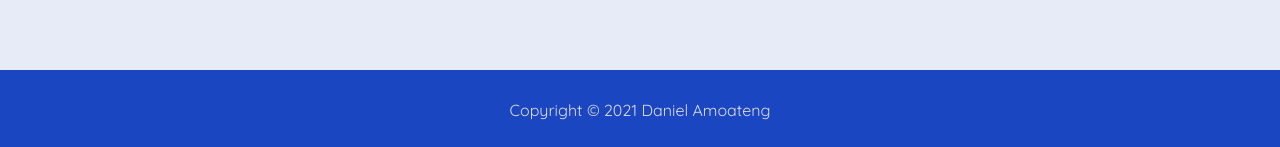
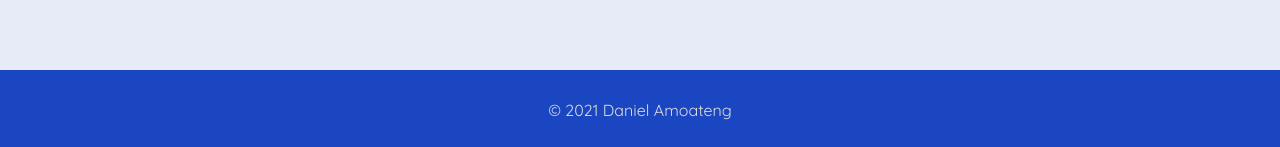
Before and after one commit to Danielamoateng1989/personalwebsite, a React (Create React App) app: page /send in a window 1280 px wide. Shown: the part 650-797 px from the top of the page. Built offline with nearby package versions, Linux system fonts and the light colour scheme.

Commit message:
created a date object and made the year dynamic

```diff
--- a/Server.js
+++ b/Server.js
@@ -29,7 +29,7 @@ app.get('/sendme', (req, res) => {
 
 res.status(200).json({
     success: true,
-    message: 'Successfully signed into Gmail account, HELLO'
+    message: 'Successfully signed into Gmail account'
 })
 })
 
@@ -48,7 +48,7 @@ app.post("/send", (req, res) => {
     if (err) {
       res.json({ msg: "err" });
     } else {
-      res.json({ msg: "suc" });
+      res.json({ data: data, msg: "suc" });
     }
   });
 });
--- a/src/components/Footer.js
+++ b/src/components/Footer.js
@@ -1,10 +1,14 @@
 import React from 'react'
 
+
+
 const Footer = () => {
-    return (
 
+  const date = new Date().getFullYear()
+
+return (
 <div class="footer">
-  <p> Copyright &copy; 2021 Daniel Amoateng</p>
+  <p> &copy; {date} Daniel Amoateng</p>
 </div>
 
     )
```
